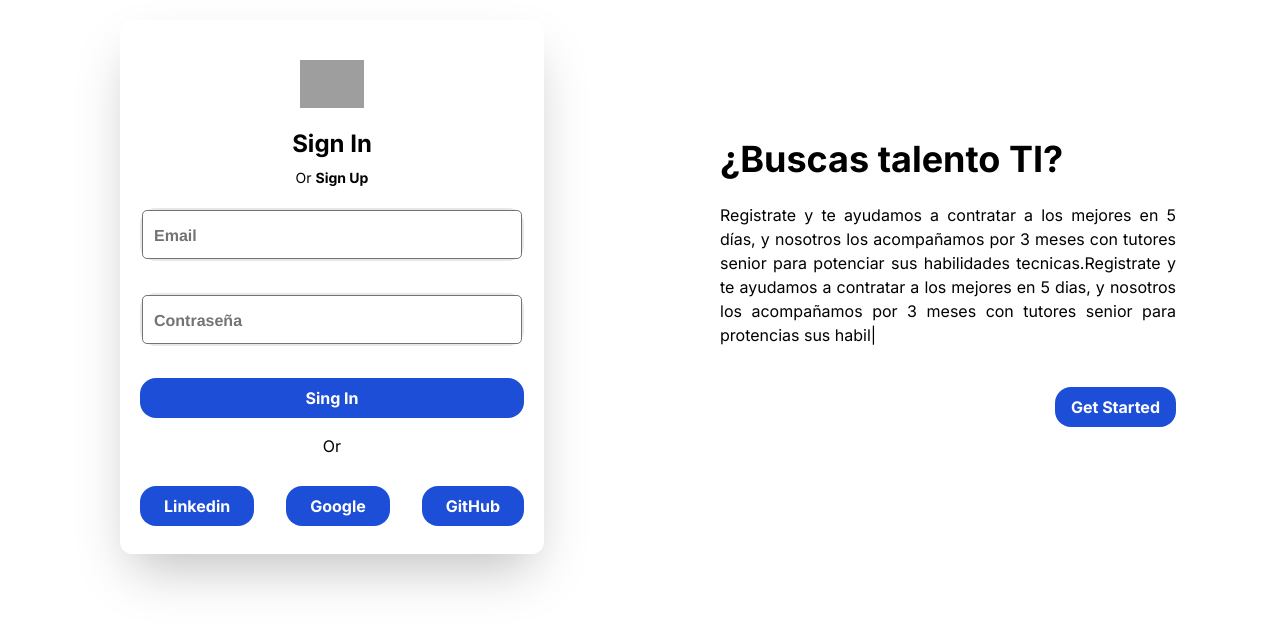
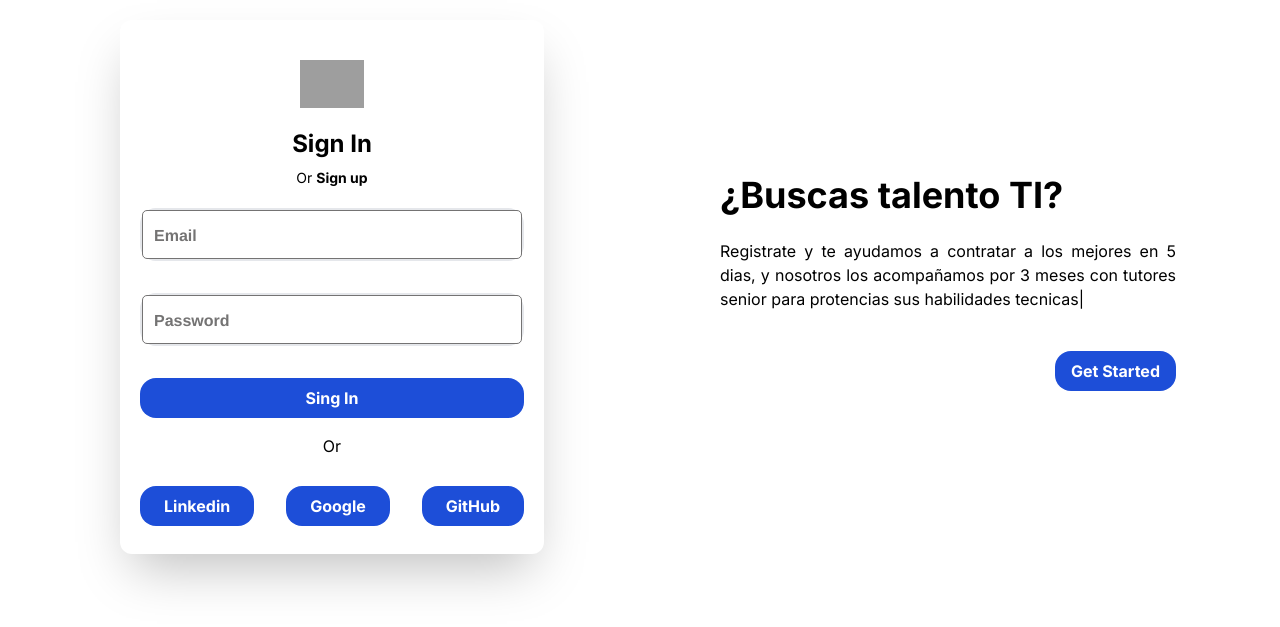
Before and after one commit to dlab-team/ctd4-frontend, a React (Create React App) app: page /login in a window 1280 px wide. Shown: the part 113-740 px from the top of the page. Built offline with nearby package versions, Linux system fonts and the light colour scheme; grey boxes are pictures that could not be loaded; what tw-elements would draw is missing.

Commit message:
animacion de inputs y texto en login y logup

```diff
--- a/src/components/SignUp/signUp.jsx
+++ b/src/components/SignUp/signUp.jsx
@@ -1,6 +1,14 @@
 import React from 'react'
+import {useAnimationInput} from './../login/hooks/useAnimationInput'
+import {TypedEffect} from './../animations/react-typed'
+import { Link } from "react-router-dom";
 
-const signUp = () => {
+const SignUp = () => {
+
+  const animationEmail = useAnimationInput();
+  const animationPassword = useAnimationInput();
+  const animationRepeatPassword = useAnimationInput();
+
   return (
     // color de fondo gradiente
     <div>
@@ -29,9 +37,10 @@ const signUp = () => {
             ¿Buscas talento TI?
           </h1>
           <p className="text-black text-justify mt-1">
-            Registrate y te ayudamos a contratar a los mejores en 5 días, y
-            nosotros los acompañamos por 3 meses con tutores senior para
-            potenciar sus habilidades tecnicas.
+          <TypedEffect
+            text={'Registrate y te ayudamos a contratar a los mejores en 5 dias, y nosotros los acompañamos por 3 meses con tutores senior para protencias sus habilidades tecnicas'}
+            speed={20}
+          />
           </p>
           <div className="flex justify-center lg:justify-start mt-6">
             <a
@@ -64,26 +73,48 @@ const signUp = () => {
                   Sign Up
                 </h2>
                 <p className="mt-2 text-center text-sm text-black">
-          Or <span className="font-bold">Sign In</span>
+                    Or <span className="font-bold"><Link to="/login">Sign in</Link></span>
                 </p>
               </div>
               <div
                 className="flex items-center border-2 mb-8 rounded-2xl relative"
               >
-      <input type="text" id="email" className="text-input" />
-      <label htmlFor="email" className="label">Email</label>
+                <input
+                    type="text"
+                    className="text-input"
+                    id="email"
+                    onFocus={() => animationEmail.focusAnimation()}
+                    onBlur={(e) => animationEmail.blurAnimation(e)}
+                />
+                <label
+                  htmlFor="email"
+                  className={`${animationEmail.inputFocus ? "labelBlur" : "labelFocus"}`}
+                >
+                  Email
+                </label>
+              </div>
+
+              <div className="flex items-center border-2 mb-8 rounded-2xl relative">
+                  <input
+                      type="password"
+                      className="text-input"
+                      id="password"
+                      onFocus={() => animationPassword.focusAnimation()}
+                      onBlur={(e) => animationPassword.blurAnimation(e)}
+                  />
+                  <label htmlFor="password" className={`${animationPassword.inputFocus ? "labelBlur" : "labelFocus"}`}>Password</label>
               </div>
               <div
                   className="flex items-center border-2 mb-8 rounded-2xl relative"
               >
-      <input type="password" id="password" className="text-input" />
-      <label htmlFor="password" className="label">Contraseña</label>
-    </div>
-    <div
-        className="flex items-center border-2 mb-8 rounded-2xl relative"
-    >
-      <input type="password" id="repeat-password" className="text-input" />
-      <label htmlFor="repeat-password" className="label">Repetir contraseña</label>
+                <input
+                  type="password"
+                  className="text-input"
+                  id="repeat-password"
+                  onFocus={() => animationRepeatPassword.focusAnimation()}
+                  onBlur={(e) => animationRepeatPassword.blurAnimation(e)}
+                />
+                <label htmlFor="repeat-password" className={`${animationRepeatPassword.inputFocus ? "labelBlur" : "labelFocus"}`}>Repetir contraseña</label>
               </div>
               <button
                   type="submit"
@@ -125,4 +156,4 @@ const signUp = () => {
   )
 }
 
-export default signUp
+export default SignUp
--- a/src/components/login/LoginUI.jsx
+++ b/src/components/login/LoginUI.jsx
@@ -1,7 +1,14 @@
 import './css/login.css'
 import {TypedEffect} from './../animations/react-typed'
+import {useAnimationInput} from './hooks/useAnimationInput'
+import { Link } from "react-router-dom";
+
 
 export const LoginUI = () => {
+
+    const animationEmail = useAnimationInput();
+    const animationPassword = useAnimationInput();
+
     return(
         <div>
             <div className="h-screen flex bg-gradient-to-b p-6 rounded-xl ">
@@ -26,22 +33,32 @@ export const LoginUI = () => {
                                     Sign In
                                 </h2>
                                 <p className="mt-2 text-center text-sm text-black">
-                                    Or <span className="font-bold">Sign Up</span>
+                                    Or <span className="font-bold"><Link to="/register">Sign up</Link></span>
                                 </p>
                             </div>
 
-                            <div
-                                className="flex items-center border-2 mb-8 rounded-2xl relative"
-                            >
-                                <input type="text" id="email" className="text-input" />
-                                <label htmlFor="email" className="label">Email</label>
+                            <div className="flex items-center border-2 mb-8 rounded-2xl relative">
+                                <input
+                                    type="text"
+                                    className="text-input"
+                                    id="email"
+                                    onFocus={() => animationEmail.focusAnimation()}
+                                    onBlur={(e) => animationEmail.blurAnimation(e)}
+                                />
+                                <label htmlFor="email" className={`${animationEmail.inputFocus ? "labelBlur" : "labelFocus"}`}>Email</label>
                             </div>
-                            <div
-                                className="flex items-center border-2 mb-8 rounded-2xl relative"
-                            >
-                                <input type="password" id="password" className="text-input" />
-                                <label htmlFor="password" className="label">Contraseña</label>
+
+                            <div className="flex items-center border-2 mb-8 rounded-2xl relative">
+                                <input
+                                    type="password"
+                                    className="text-input"
+                                    id="password"
+                                    onFocus={() => animationPassword.focusAnimation()}
+                                    onBlur={(e) => animationPassword.blurAnimation(e)}
+                                />
+                                <label htmlFor="password" className={`${animationPassword.inputFocus ? "labelBlur" : "labelFocus"}`}>Password</label>
                             </div>
+
                             <button
                                 type="submit"
                                 className="block w-full bg-blue-700 mt-5 py-2 rounded-2xl hover:bg-blue-400 hover:-translate-y-1 transition-all duration-500 text-white font-semibold mb-2"
@@ -95,12 +112,10 @@ export const LoginUI = () => {
                             ¿Buscas talento TI?
                         </h1>
                         <p className="text-black text-justify mt-1">
-                            Registrate y te ayudamos a contratar a los mejores en 5 días, y
-                            nosotros los acompañamos por 3 meses con tutores senior para
-                            potenciar sus habilidades tecnicas.
+
                             <TypedEffect
                                 text={'Registrate y te ayudamos a contratar a los mejores en 5 dias, y nosotros los acompañamos por 3 meses con tutores senior para protencias sus habilidades tecnicas'}
-                                speed={30}
+                                speed={20}
                             />
                         </p>
                         <div className="flow-root flex justify-center lg:justify-start mt-6">
--- a/src/components/login/css/login.css
+++ b/src/components/login/css/login.css
@@ -1,4 +1,4 @@
-.label{
+.labelFocus{
     position: absolute;
     left: 10px;
     transition: all 0.2s;
@@ -13,7 +13,33 @@
     animation-fill-mode: forwards;
 }
 
-.label::before{
+.labelBlur{
+    position: absolute;
+    left: 10px;
+    transition: all 0.2s;
+    padding: 0 2px;
+    z-index: 1;
+    font-family: Helvetica;
+    font-weight: bold;
+    top: -10px;
+    color: #4744e7;
+    font-size: 14px;
+    opacity: 1;
+    animation-fill-mode: forwards;
+}
+
+.labelFocus::before{
+    content: "";
+    height: 5px;
+    background: white;
+    position: absolute;
+    left: 0px;
+    top: 10px;
+    width: 100%;
+    z-index: -1;
+}
+
+.labelBlur::before{
     content: "";
     height: 5px;
     background: white;
--- /dev/null
+++ b/src/components/login/hooks/useAnimationInput.js
@@ -0,0 +1,21 @@
+import {useState} from 'react'
+
+export const useAnimationInput = () => {
+    const [inputFocus, setInputFocus] = useState(false)
+
+    const blurAnimation = (e) => {
+        if(e.target.value === ""){
+            setInputFocus(false);
+        }
+    }
+
+    const focusAnimation = () => {
+        setInputFocus(true)
+    }
+
+    return {
+        inputFocus,
+        focusAnimation,
+        blurAnimation
+    }
+}
```
Lines whose indentation alone changed are shown as unchanged.
